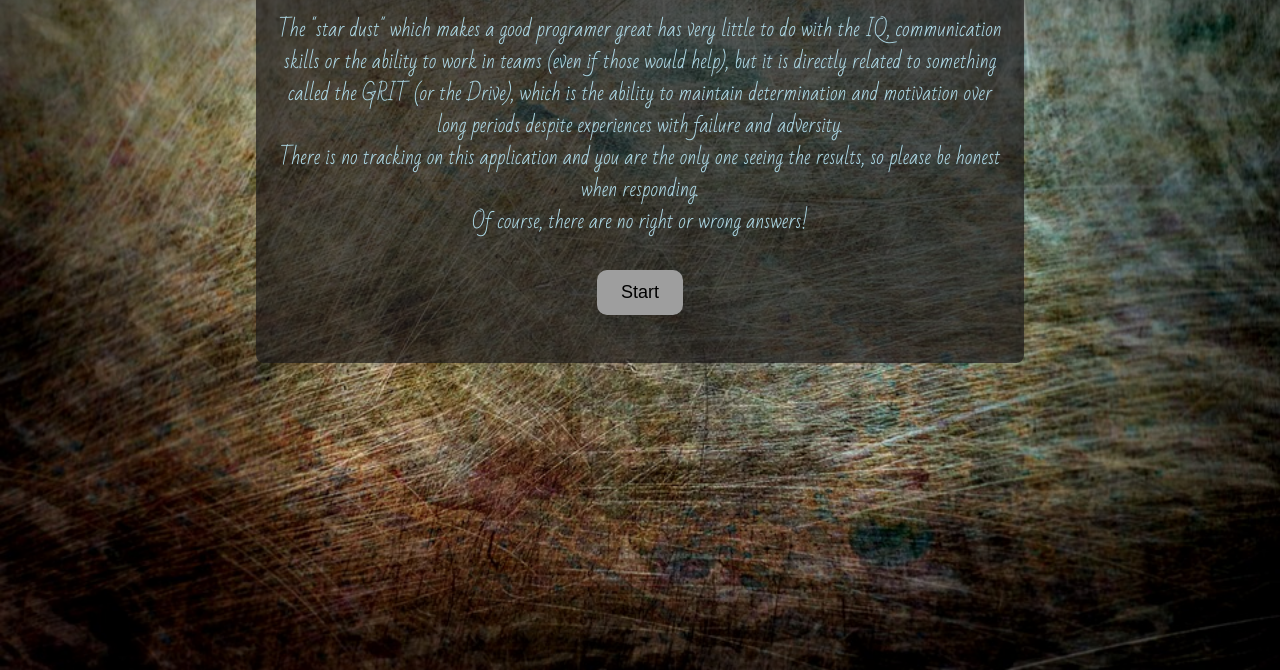
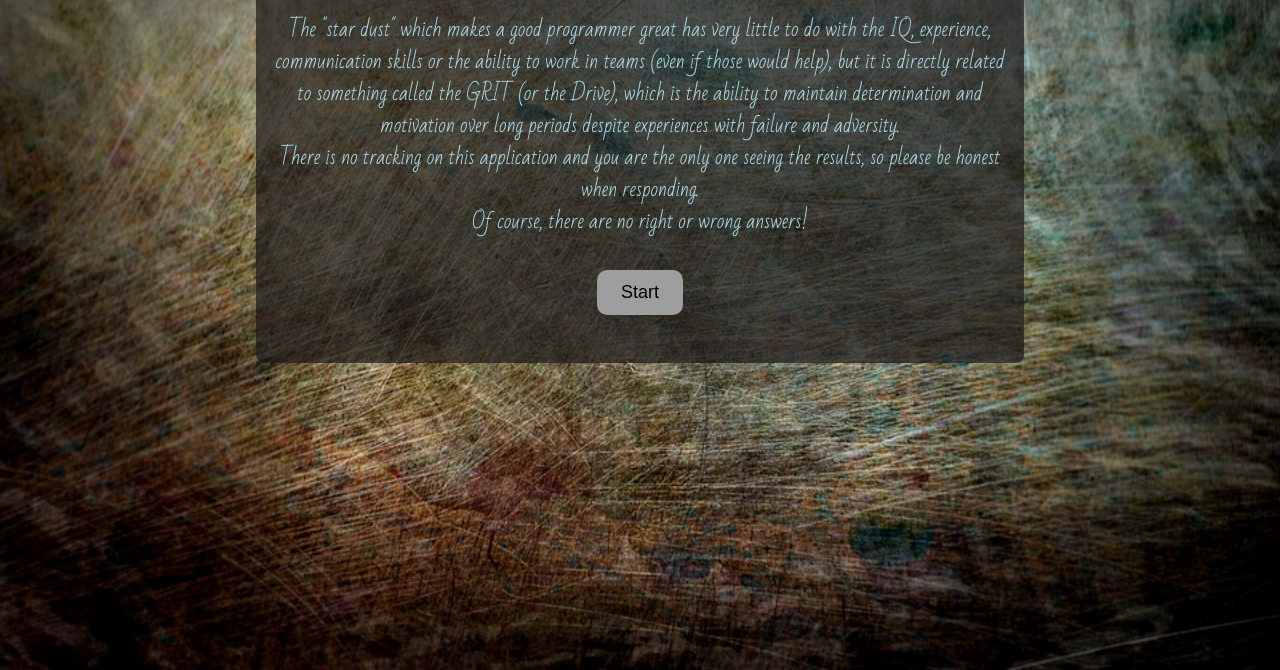
Before and after one commit to jayakumarsharp/new-developer-grit-test, a plain HTML site: page index.html in a window 1280 px wide. Shown: the part 130-800 px from the top of the page. Drawn offline with nearby package versions, Linux system fonts and the light colour scheme.

Commit message:
updating typo

```diff
--- a/index.html
+++ b/index.html
@@ -12,7 +12,7 @@
     <section class="intro">
         <h1>The Grit Test</h1>
         <p>
-            The "star dust" which makes a good programer great has very little to do with the IQ, communication skills or the ability to work in teams (even if those would help), but it is directly related to something called the GRIT (or the Drive), which is the ability to maintain determination and motivation over long periods despite experiences with failure and adversity.
+            The "star dust" which makes a good programmer great has very little to do with the IQ, experience, communication skills or the ability to work in teams (even if those would help), but it is directly related to something called the GRIT (or the Drive), which is the ability to maintain determination and motivation over long periods despite experiences with failure and adversity.
         </p>
         <p>
             There is no tracking on this application and you are the only one seeing the results, so please be honest when responding.
```
Also changed, not shown: 1 other file.
